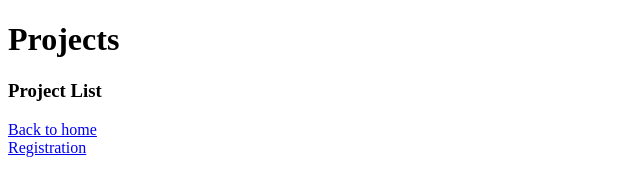
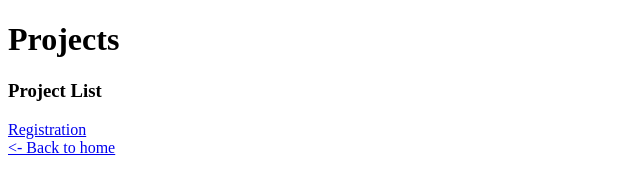
Before and after one commit to Chillvinit/wd201, a website: page http-server/project.html in a window 1280 px wide. Shown: the full height of the page, 0-640 px from the left. Drawn offline with Linux system fonts and the light colour scheme.

Commit message:
Update project.html

```diff
--- a/http-server/project.html
+++ b/http-server/project.html
@@ -1,14 +1,14 @@
+<!-- project.html -->
 <!DOCTYPE html>
 <html>
   <head>
-    <meta charset="UTF-8">
+    <meta charset="UTF-8" />
     <title>My Project</title>
   </head>
   <body>
     <h1>Projects</h1>
     <h3>Project List</h3>
-    <a href="./">Back to home</a>
-    <br>
-    <a href="./registration">Registration</a>
+    <a href="/registration">Registration</a><br />
+    <a href="/">&lt;- Back to home</a>
   </body>
 </html>
```
